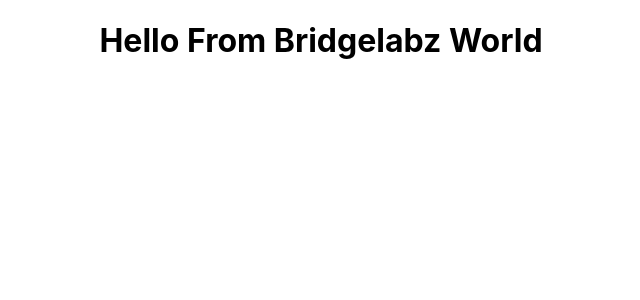
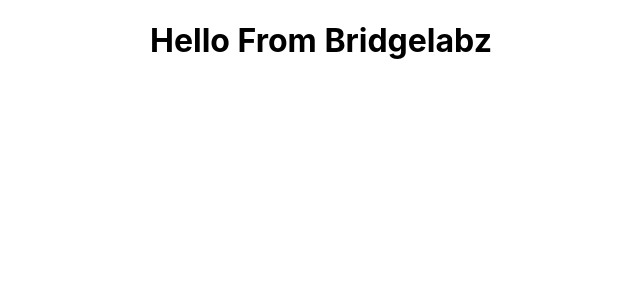
Before and after one commit to ParvezMakandar/GettingStartedReactJS, a React (Create React App) app: page / in a window 1280 px wide. Shown: the top 300 px of the page, without its empty margins (319-959 px from the left). Built offline with nearby package versions, Linux system fonts and the light colour scheme.

Commit message:
Interpolation Data Binding(One Way)

```diff
--- a/src/App.js
+++ b/src/App.js
@@ -3,12 +3,18 @@
 
 
 class App extends React.Component{
+  constructor(){
+    super()
+    this.state = {
+      title: 'Hello From Bridgelabz'
+    }
+  }
   render(){
     return(
       <div>
-        <h1> Hello From Bridgelabz World </h1>
-        </div>
-    );
+        <h1> {this.state.title}</h1>
+      </div>
+    )
   }
 }
 
```
